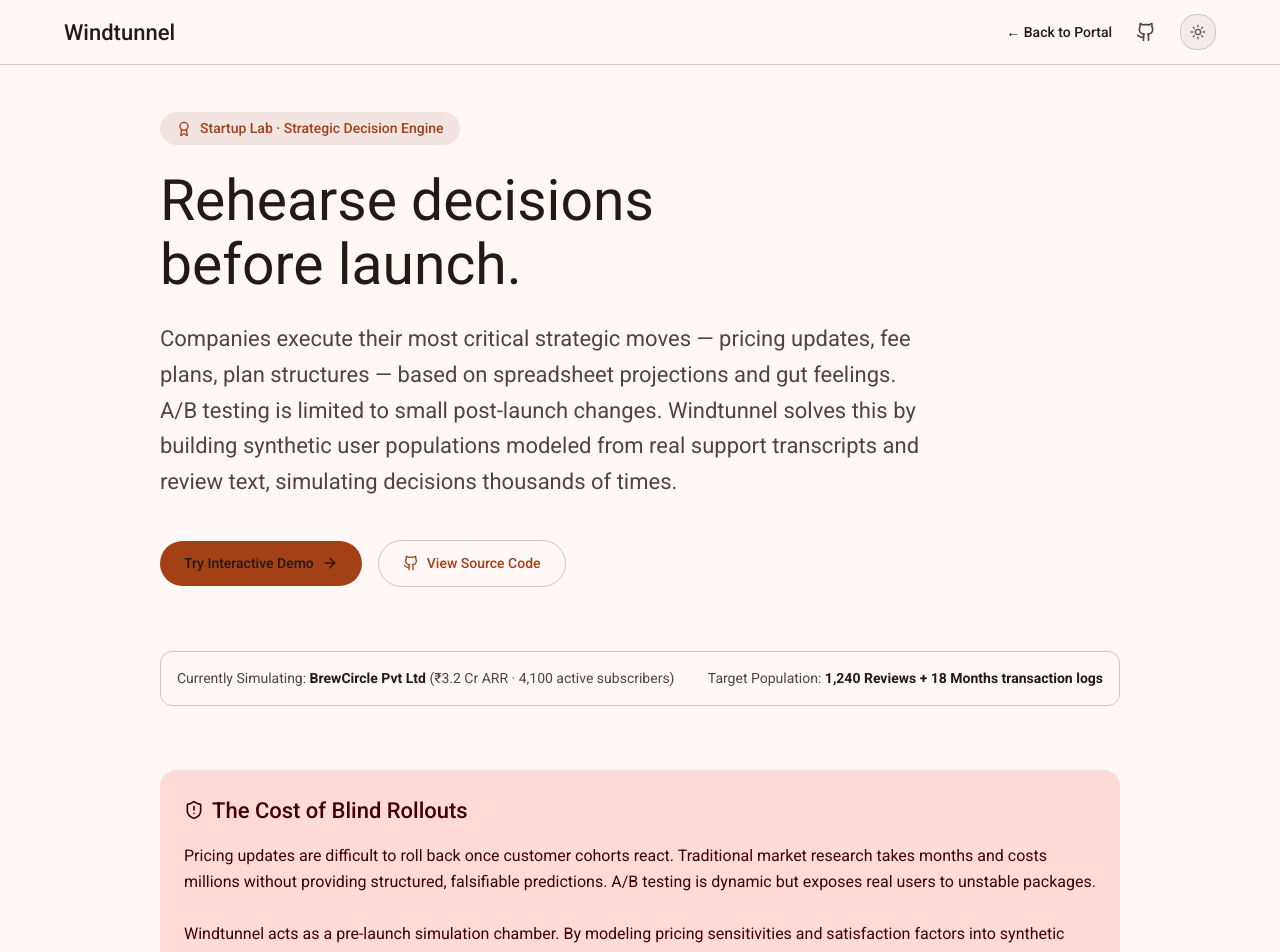
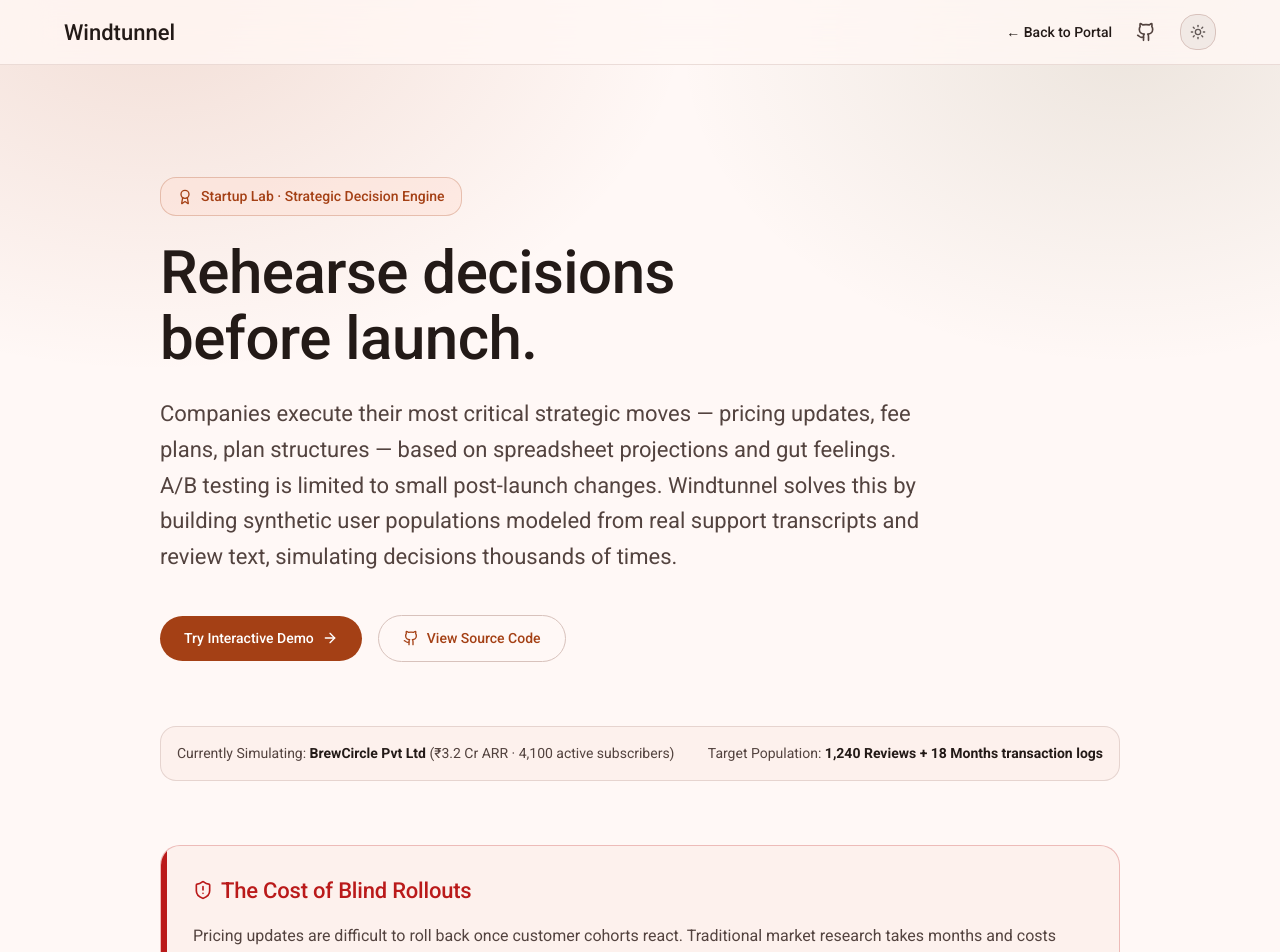
Before and after one commit to Bahniman/windtunnel, a React (Vite) app: page / in a window 1280 px wide. Shown: the top 952 px of the page. Built offline with nearby package versions, Linux system fonts and the light colour scheme.

Commit message:
style: M3 Expressive polish — fix button ink contrast, tonal surfaces, hero wash, refined alerts, spring motion
Co-Authored-By: Claude Fable 5 <noreply@anthropic.com>

```diff
--- a/src/page.tsx
+++ b/src/page.tsx
@@ -17,7 +17,7 @@ export default function LandingPage() {
     <div className="relative min-h-screen bg-surface text-on-surface font-sans">
 
       {/* M3 Top App Bar */}
-      <header className="fixed top-0 left-0 right-0 z-50 bg-surface border-b border-border">
+      <header className="fixed top-0 left-0 right-0 z-50 border-b border-outline-variant/50 bg-surface/80 backdrop-blur-xl backdrop-saturate-150">
         <div className="mx-auto max-w-[1440px] px-4 sm:px-8 lg:px-12 xl:px-16">
           <div className="flex items-center justify-between h-16">
             <a href="#" className="flex items-center gap-2.5">
@@ -53,10 +53,10 @@ export default function LandingPage() {
 
           {/* M3 Hero Section */}
           <section className="space-y-6 text-left">
-            <div className="inline-flex items-center gap-2 rounded-full bg-surface-container-high px-4 py-1.5 text-label-lg font-medium text-primary">
+            <div className="inline-flex items-center gap-2 rounded-lg border border-primary/25 bg-primary-container/40 px-4 py-2 text-label-lg font-medium text-primary transition-all duration-500 ease-[cubic-bezier(0.34,1.42,0.64,1)] hover:rounded-full">
               <Award className="h-4 w-4" /> Startup Lab · Strategic Decision Engine
             </div>
-            <h1 className="text-4xl leading-tight md:text-[57px] md:leading-[64px] font-normal text-on-surface">
+            <h1 className="text-[42px] leading-[48px] md:text-[60px] md:leading-[66px] font-medium tracking-[-1.2px] text-on-surface">
               Rehearse decisions<br />before launch.
             </h1>
             <p className="text-title-lg leading-relaxed text-on-surface-variant max-w-[760px]">
@@ -66,7 +66,7 @@ export default function LandingPage() {
             <div className="flex flex-wrap items-center gap-4 pt-4">
               <a
                 href="#demo"
-                className="inline-flex items-center gap-2 rounded-full bg-primary text-primary-foreground px-6 py-3 text-label-lg font-medium hover:bg-[color-mix(in_srgb,var(--md-sys-color-on-primary)_8%,var(--md-sys-color-primary))] transition-colors"
+                className="inline-flex items-center gap-2 rounded-full bg-primary text-on-primary px-6 py-3 text-label-lg font-medium hover:bg-[color-mix(in_srgb,var(--md-sys-color-on-primary)_8%,var(--md-sys-color-primary))] transition-colors"
               >
                 Try Interactive Demo <ArrowRight className="h-4 w-4" />
               </a>
@@ -82,17 +82,17 @@ export default function LandingPage() {
           </section>
 
           {/* Business Context Info Header (M3 Outlined Container) */}
-          <section className="rounded-[12px] border border-border bg-surface p-4 flex flex-col justify-between gap-3 sm:flex-row text-body-md text-on-surface-variant">
+          <section className="rounded-[16px] border border-outline-variant/60 bg-surface-container-low p-4 flex flex-col justify-between gap-3 sm:flex-row text-body-md text-on-surface-variant">
             <span>Currently Simulating: <strong className="text-on-surface font-semibold">BrewCircle Pvt Ltd</strong> (₹3.2 Cr ARR · 4,100 active subscribers)</span>
             <span>Target Population: <strong className="text-on-surface font-semibold">1,240 Reviews + 18 Months transaction logs</strong></span>
           </section>
 
           {/* Detailed Problem Statement (Error Container style for urgency) */}
-          <section className="rounded-lg bg-error-container p-6 space-y-4">
-            <h3 className="text-title-lg font-medium text-on-error-container inline-flex items-center gap-2">
+          <section className="relative overflow-hidden rounded-[20px] border border-error/25 bg-surface-container-low p-7 pl-8 space-y-4 before:absolute before:inset-y-0 before:left-0 before:w-1.5 before:bg-error before:content-['']">
+            <h3 className="text-title-lg font-medium text-error inline-flex items-center gap-2">
               <ShieldAlert className="h-5 w-5" /> The Cost of Blind Rollouts
             </h3>
-            <p className="text-body-lg text-on-error-container leading-relaxed">
+            <p className="text-body-lg text-on-surface-variant leading-relaxed">
               Pricing updates are difficult to roll back once customer cohorts react. Traditional market research takes months and costs millions without providing structured, falsifiable predictions. A/B testing is dynamic but exposes real users to unstable packages.
               <br /><br />
               Windtunnel acts as a pre-launch simulation chamber. By modeling pricing sensitivities and satisfaction factors into synthetic cohorts, companies identify where retention breaks and receive structured recommendations before deploying code.
@@ -115,21 +115,21 @@ export default function LandingPage() {
           <section className="space-y-6 pt-8 border-t border-border">
             <h2 className="text-headline-lg font-normal text-on-surface">Core Elements</h2>
             <div className="grid gap-6 sm:grid-cols-3">
-              <div className="rounded-[16px] bg-surface-container p-6 space-y-4">
+              <div className="rounded-[16px] bg-surface-container p-6 space-y-4 transition-all duration-500 ease-[cubic-bezier(0.34,1.42,0.64,1)] hover:-translate-y-1 hover:rounded-[28px] hover:bg-surface-container-high">
                 <Gauge className="h-8 w-8 text-primary" />
                 <h4 className="text-title-lg font-medium text-on-surface">1. Synthetic Cohorts</h4>
                 <p className="text-body-md text-on-surface-variant leading-relaxed">
                   Extracts characteristics from review sentiment, usage cadence, and order frequencies to build thousands of representative synthetic customer agents.
                 </p>
               </div>
-              <div className="rounded-[16px] bg-surface-container p-6 space-y-4">
+              <div className="rounded-[16px] bg-surface-container p-6 space-y-4 transition-all duration-500 ease-[cubic-bezier(0.34,1.42,0.64,1)] hover:-translate-y-1 hover:rounded-[28px] hover:bg-surface-container-high">
                 <Sliders className="h-8 w-8 text-primary" />
                 <h4 className="text-title-lg font-medium text-on-surface">2. Monte Carlo Run</h4>
                 <p className="text-body-md text-on-surface-variant leading-relaxed">
                   Executes subscription decisions over hundreds of random iterations, mapping confidence intervals to estimate exactly where revenue risks spike.
                 </p>
               </div>
-              <div className="rounded-[16px] bg-surface-container p-6 space-y-4">
+              <div className="rounded-[16px] bg-surface-container p-6 space-y-4 transition-all duration-500 ease-[cubic-bezier(0.34,1.42,0.64,1)] hover:-translate-y-1 hover:rounded-[28px] hover:bg-surface-container-high">
                 <TrendingDown className="h-8 w-8 text-primary" />
                 <h4 className="text-title-lg font-medium text-on-surface">3. Falsifiable Pilots</h4>
                 <p className="text-body-md text-on-surface-variant leading-relaxed">
@@ -141,7 +141,7 @@ export default function LandingPage() {
 
           {/* Business Model (Filled Cards) */}
           <section className="grid gap-6 md:grid-cols-2 pt-8 border-t border-border">
-            <div className="rounded-[16px] bg-surface-container-low p-6 space-y-4">
+            <div className="rounded-[16px] bg-surface-container-low p-6 space-y-4 transition-all duration-500 ease-[cubic-bezier(0.34,1.42,0.64,1)] hover:-translate-y-1 hover:rounded-[28px] hover:bg-surface-container">
               <h3 className="text-headline-md font-normal text-on-surface">Strategic Rationale</h3>
               <ul className="space-y-4 text-body-md text-on-surface-variant">
                 <li className="flex items-start gap-3">
@@ -159,7 +159,7 @@ export default function LandingPage() {
               </ul>
             </div>
 
-            <div className="rounded-[16px] bg-surface-container-low p-6 space-y-4">
+            <div className="rounded-[16px] bg-surface-container-low p-6 space-y-4 transition-all duration-500 ease-[cubic-bezier(0.34,1.42,0.64,1)] hover:-translate-y-1 hover:rounded-[28px] hover:bg-surface-container">
               <h3 className="text-headline-md font-normal text-on-surface">Moat & Revenue</h3>
               <p className="text-body-md text-on-surface-variant leading-relaxed">
                 Consulting engagement pricing for per-decision simulation runs, migrating to monthly subscription terms for product groups that run routine pricing sprints. First targeted vertical: D2C subscriptions, where customer sentiment and purchase metrics are already indexed.
@@ -171,7 +171,7 @@ export default function LandingPage() {
           <section className="space-y-6 pt-8 border-t border-border">
             <JargonDecoder />
 
-            <div className="rounded-[12px] border border-border bg-surface p-6 text-body-md text-on-surface-variant space-y-4">
+            <div className="rounded-[16px] border border-outline-variant/60 bg-surface-container-low p-6 text-body-md text-on-surface-variant space-y-4">
               <h4 className="font-medium text-on-surface">Source Material & Model References:</h4>
               <ol className="list-decimal pl-5 space-y-2 leading-relaxed">
                 <li>BrewCircle Pvt Ltd subscription data logs (sample dataset Q2 2026).</li>
--- a/src/styles.css
+++ b/src/styles.css
@@ -194,3 +194,64 @@
   text-shadow: none !important;
   color: var(--md-sys-color-primary) !important;
 }
+
+/* ================================================================
+   M3 Expressive polish — motion, focus, selection, scrollbars
+   ================================================================ */
+html { scroll-behavior: smooth; }
+::selection { background: var(--md-sys-color-primary); color: var(--md-sys-color-on-primary); }
+
+/* visible, on-brand focus ring (accessibility) */
+:where(a, button, [role="button"], input, select, textarea):focus-visible {
+  outline: 3px solid var(--md-sys-color-primary);
+  outline-offset: 2px;
+  border-radius: 8px;
+}
+
+/* headings: emphasized weight + optical tracking per M3 Expressive */
+h1, h2 { font-weight: 500; letter-spacing: -0.5px; }
+h3, h4 { font-weight: 500; letter-spacing: -0.2px; }
+
+/* M3 state layer on pill actions */
+a[class*="rounded-full"][class*="bg-primary"],
+button[class*="rounded-full"][class*="bg-primary"] {
+  transition: background-color .2s cubic-bezier(0.2,0,0,1),
+              box-shadow .3s cubic-bezier(0.2,0,0,1),
+              border-radius .45s cubic-bezier(0.34,1.42,0.64,1),
+              transform .45s cubic-bezier(0.34,1.42,0.64,1);
+}
+a[class*="rounded-full"][class*="bg-primary"]:hover,
+button[class*="rounded-full"][class*="bg-primary"]:hover {
+  border-radius: 14px;
+  box-shadow: 0 1px 2px rgba(0,0,0,.3), 0 2px 6px 2px rgba(0,0,0,.15);
+}
+a[class*="rounded-full"]:active, button[class*="rounded-full"]:active { transform: scale(.96); }
+
+/* tonal scrollbars */
+* { scrollbar-width: thin; scrollbar-color: var(--md-sys-color-outline) transparent; }
+*::-webkit-scrollbar { width: 10px; height: 10px; }
+*::-webkit-scrollbar-track { background: transparent; }
+*::-webkit-scrollbar-thumb {
+  background: var(--md-sys-color-outline-variant);
+  border-radius: 9999px;
+  border: 3px solid transparent;
+  background-clip: content-box;
+}
+*::-webkit-scrollbar-thumb:hover { background: var(--md-sys-color-outline); background-clip: content-box; }
+
+@media (prefers-reduced-motion: reduce) {
+  *, *::before, *::after { animation-duration: .001ms !important; transition-duration: .001ms !important; }
+  html { scroll-behavior: auto; }
+}
+
+/* soft tonal wash behind the hero (M3 Expressive colour presence) */
+.min-h-screen.bg-surface::before {
+  content: '';
+  position: absolute; inset: 0 0 auto 0; height: 760px;
+  background:
+    radial-gradient(60% 70% at 12% 0%, color-mix(in srgb, var(--md-sys-color-primary) 14%, transparent), transparent 70%),
+    radial-gradient(50% 60% at 88% 6%, color-mix(in srgb, var(--md-sys-color-tertiary) 12%, transparent), transparent 70%);
+  pointer-events: none;
+  z-index: 0;
+}
+.min-h-screen.bg-surface > * { position: relative; z-index: 1; }
```
Also changed, not shown: 5 other files (tests, documents, lock files or other folders).
